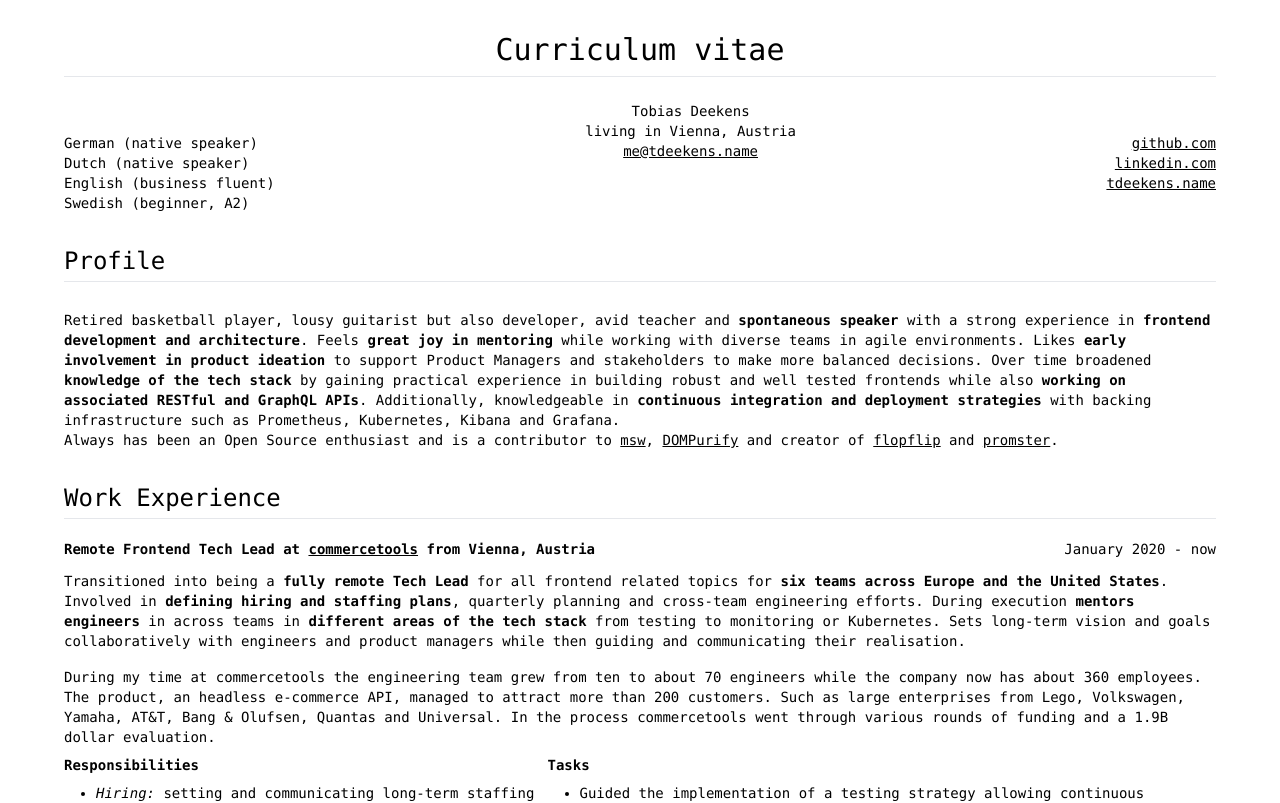
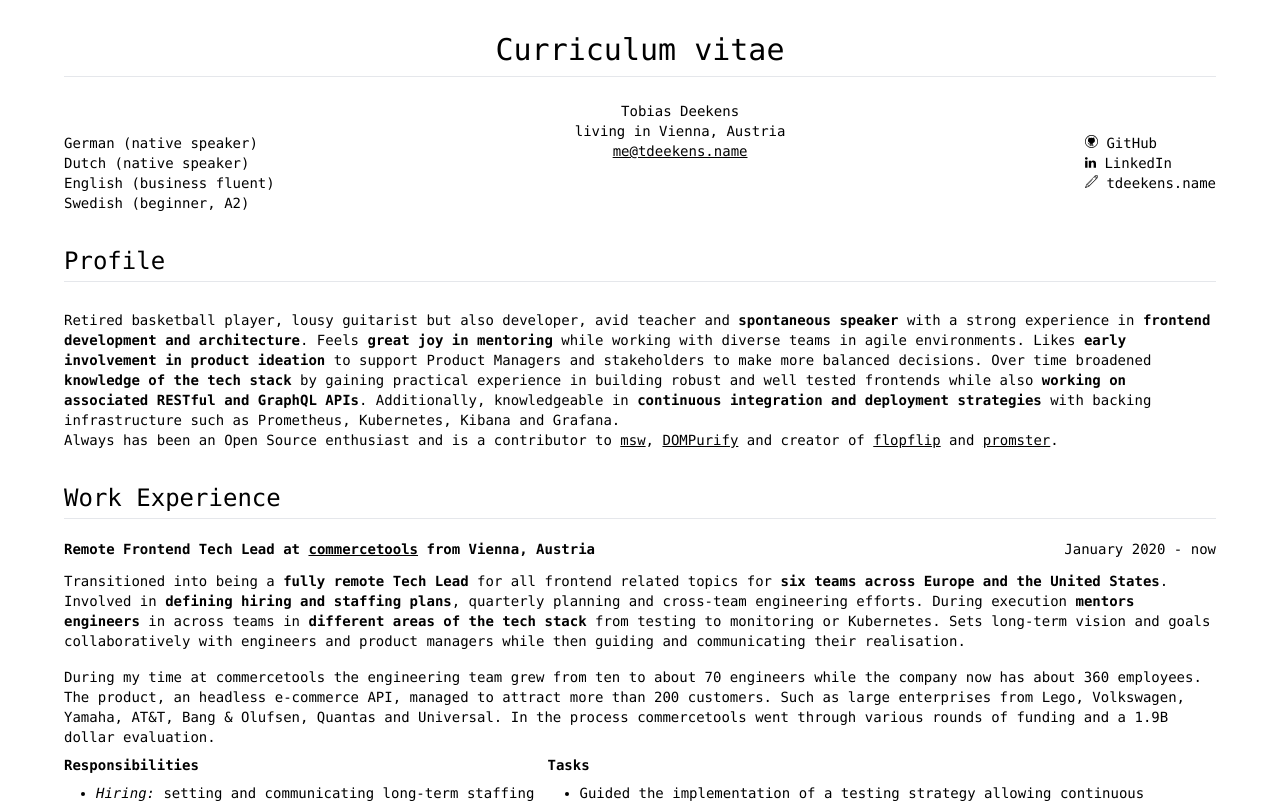
Before and after one commit to tdeekens/tdeekens.name, a Next.js app: page /curriculum-vitae in a window 1280 px wide. Shown: the top 803 px of the page. Built offline with nearby package versions, Linux system fonts and the light colour scheme.

Commit message:
feat: nicer icons

```diff
--- a/pages/curriculum-vitae.tsx
+++ b/pages/curriculum-vitae.tsx
@@ -1,5 +1,6 @@
 import type { NextPage } from 'next';
 import Head from 'next/head';
+import Image from 'next/image';
 import Text from '@components/text';
 import List from '@components/list';
 import ExternalLink from '@components/external-link';
@@ -41,21 +42,48 @@
       </ul>
       <ul className="hidden pt-8 text-right md:block">
         <li>
-          <ExternalLink href="http://github.com/tdeekens">
-            github.com
+          <ExternalLink underline={false} href="http://www.github.com/tdeekens">
+            <div className="flex space-x-2 items-baseline">
+              <Image
+                src="/github-icon.svg"
+                alt="GitHub profile"
+                width="13"
+                height="13"
+              />
+              <span>GitHub</span>
+            </div>
           </ExternalLink>
         </li>
         <li>
-          <ExternalLink href="http://www.linkedin.com/pub/tobias-deekens/76/b00/197">
-            linkedin.com
+          <ExternalLink
+            underline={false}
+            href="http://www.linkedin.com/pub/tobias-deekens/76/b00/197"
+          >
+            <div className="flex space-x-2 items-baseline">
+              <Image
+                src="/linkedin-icon.svg"
+                alt="Linkedin profile"
+                width="11"
+                height="11"
+              />
+              <span>LinkedIn</span>
+            </div>
           </ExternalLink>
         </li>
         <li>
-          <ExternalLink href="http://tdeekens.name">tdeekens.name</ExternalLink>
-        </li>
-        <li className="print-only">
-          <ExternalLink href="http://tdeekens.name/curriculum-vitae">
-            tdeekens.name/curriculum-vitae
+          <ExternalLink
+            underline={false}
+            href="http://tdeekens.name/curriculum-vitae"
+          >
+            <div className="flex space-x-2 items-baseline">
+              <Image
+                src="/pencil-icon.svg"
+                alt="Link to curriculum vitae"
+                width="13"
+                height="13"
+              />
+              <span>tdeekens.name</span>
+            </div>
           </ExternalLink>
         </li>
       </ul>
```
Also changed, not shown: public/pencil-icon.svg (added).
